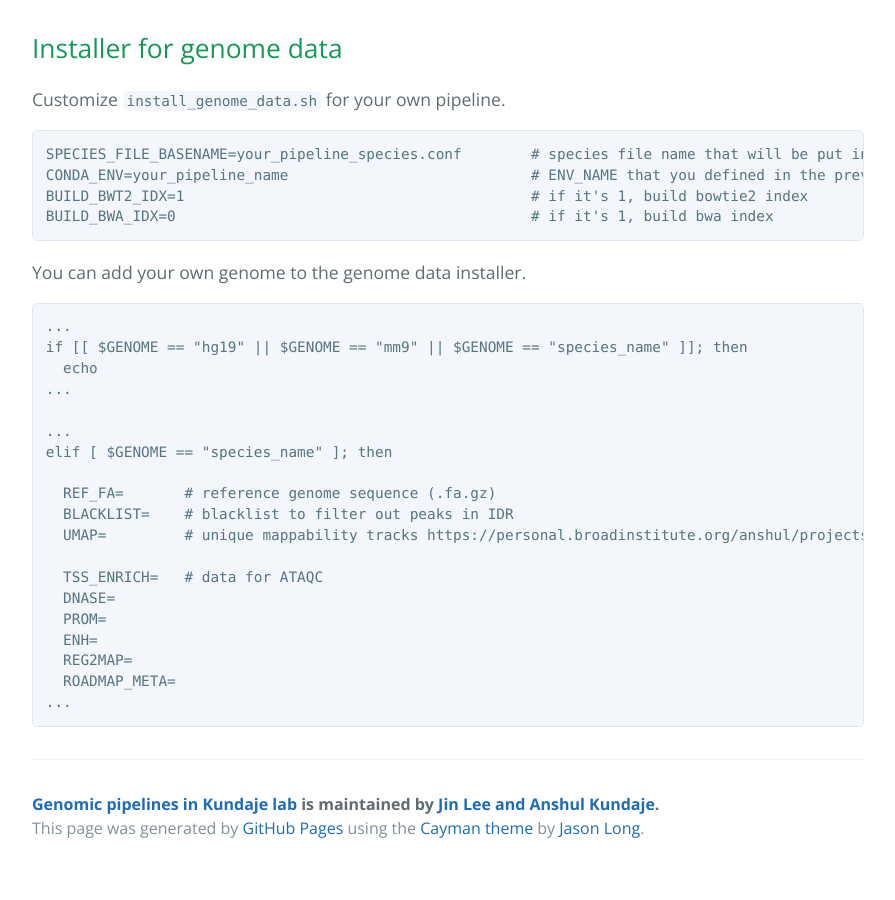
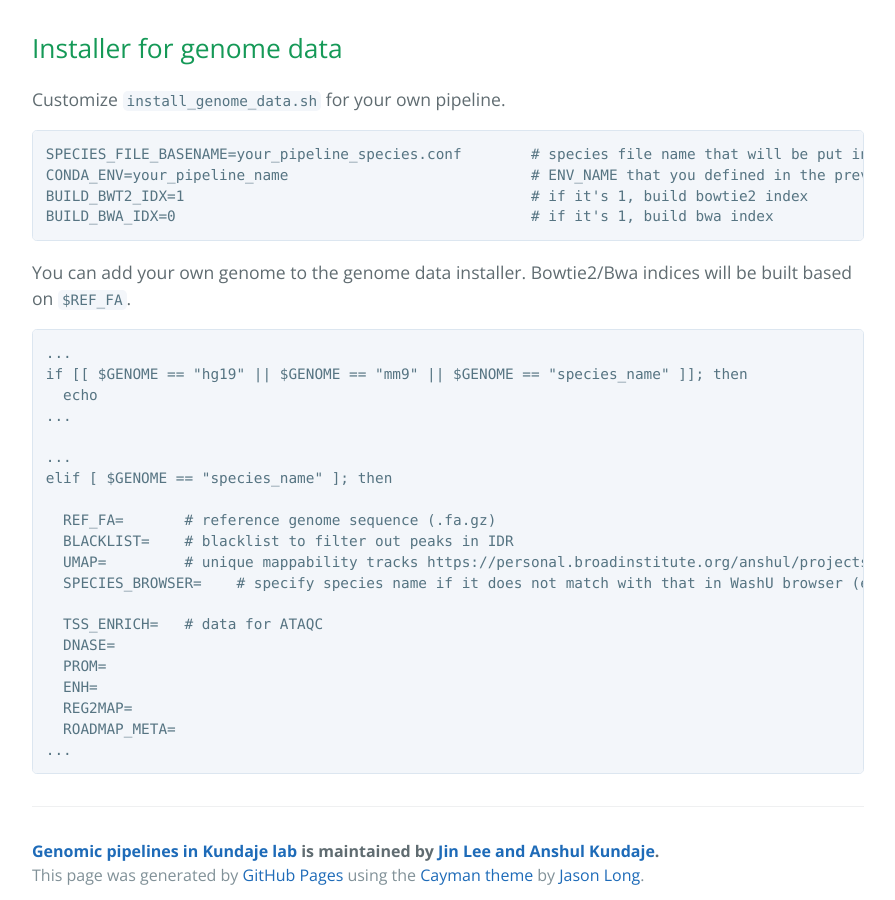
Before and after one commit to kundajelab/bds_pipeline_modules, a Jekyll site: the page built from programming.md, in a window 1280 px wide and 900 px high, scrolled down 15656 px. Shown: the whole window, without its empty margins (192-1087 px from the left). Built offline with Jekyll 4.4.1, drawn with Linux system fonts in a browser that asks for light colours; before the commit the page ends 16528 px from its top, so only the background shows below that.

````diff
--- a/programming.md
+++ b/programming.md
@@ -722,7 +722,7 @@ BUILD_BWT2_IDX=1 					# if it's 1, build bowtie2 index
 BUILD_BWA_IDX=0 					# if it's 1, build bwa index
 ```
 
-You can add your own genome to the genome data installer.
+You can add your own genome to the genome data installer. Bowtie2/Bwa indices will be built based on `$REF_FA`.
 
 ```
 ...
@@ -736,6 +736,7 @@ elif [ $GENOME == "species_name" ]; then
   REF_FA= 	# reference genome sequence (.fa.gz)
   BLACKLIST=  	# blacklist to filter out peaks in IDR
   UMAP=		# unique mappability tracks https://personal.broadinstitute.org/anshul/projects/umap
+  SPECIES_BROWSER=    # specify species name if it does not match with that in WashU browser (e.g. hg38 for hg38_ENCODE)
 
   TSS_ENRICH= 	# data for ATAQC
   DNASE=
````
